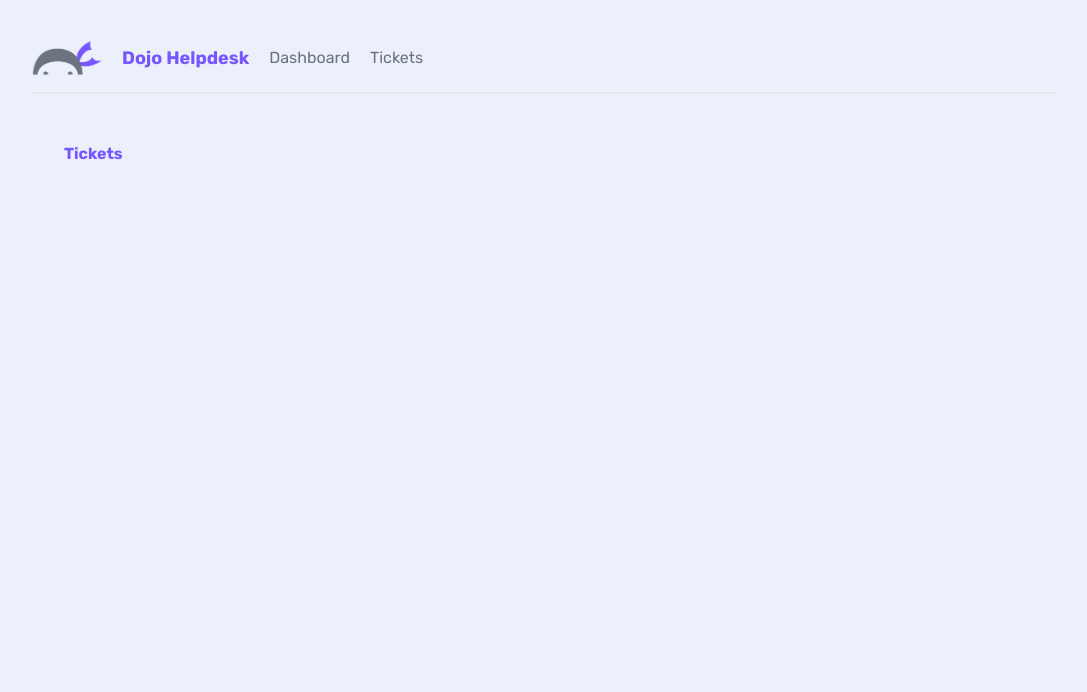
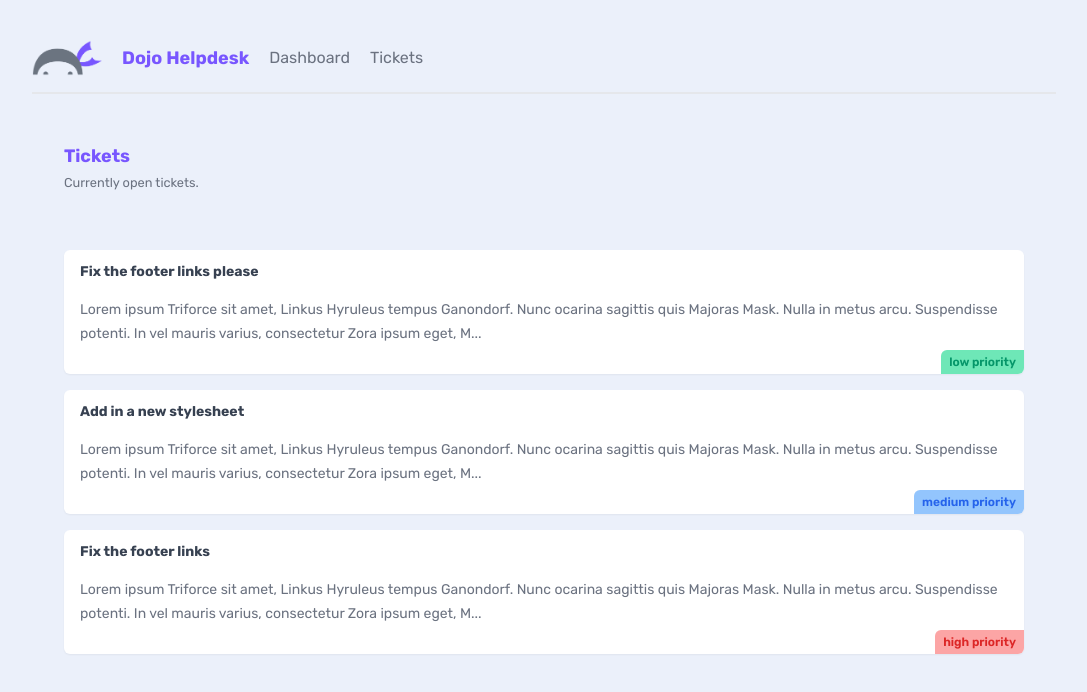
Before and after one commit to craigdev937/next1test, a Next.js app: page /tickets in a window 1280 px wide. Shown: the top 692 px of the page, without its empty margins (96-1183 px from the left). Built offline with nearby package versions, Linux system fonts and the light colour scheme; data requests are answered from the project's data file.

Commit message:
Created TicketList, Interfaces, and the Tickets page.

```diff
--- /dev/null
+++ b/_data/db.json
@@ -0,0 +1,25 @@
+{
+  "tickets": [
+    {
+      "id": "1",
+      "title": "Fix the footer links please",
+      "body": "Lorem ipsum Triforce sit amet, Linkus Hyruleus tempus Ganondorf. Nunc ocarina sagittis quis Majoras Mask. Nulla in metus arcu. Suspendisse potenti. In vel mauris varius, consectetur Zora ipsum eget, Master Sword porttitor urna. Fusce elementum urna elit, eget eleifend velit consectetur eget. Integer vel lobortis ipsum, vitae auctor Ocarina of Time. Donec sed urna dapibus, interdum magna a, eleifend magna. Curabitur tincidunt enim a neque volutpat. Phasellus auctor magna vel nunc pretium, ut volutpat justo tristique. Pellentesque cursus convallis mauris, in tempus enim tincidunt vitae.",
+      "priority": "low",
+      "user_email": "mario@netninja.dev"
+    },
+    {
+      "id": "2",
+      "title": "Add in a new stylesheet",
+      "body": "Lorem ipsum Triforce sit amet, Linkus Hyruleus tempus Ganondorf. Nunc ocarina sagittis quis Majoras Mask. Nulla in metus arcu. Suspendisse potenti. In vel mauris varius, consectetur Zora ipsum eget, Master Sword porttitor urna. Fusce elementum urna elit, eget eleifend velit consectetur eget. Integer vel lobortis ipsum, vitae auctor Ocarina of Time. Donec sed urna dapibus, interdum magna a, eleifend magna. Curabitur tincidunt enim a neque volutpat. Phasellus auctor magna vel nunc pretium, ut volutpat justo tristique. Pellentesque cursus convallis mauris, in tempus enim tincidunt vitae.",
+      "priority": "medium",
+      "user_email": "mario@netninja.dev"
+    },
+    {
+      "id": "3",
+      "title": "Fix the footer links",
+      "body": "Lorem ipsum Triforce sit amet, Linkus Hyruleus tempus Ganondorf. Nunc ocarina sagittis quis Majoras Mask. Nulla in metus arcu. Suspendisse potenti. In vel mauris varius, consectetur Zora ipsum eget, Master Sword porttitor urna. Fusce elementum urna elit, eget eleifend velit consectetur eget. Integer vel lobortis ipsum, vitae auctor Ocarina of Time. Donec sed urna dapibus, interdum magna a, eleifend magna. Curabitur tincidunt enim a neque volutpat. Phasellus auctor magna vel nunc pretium, ut volutpat justo tristique. Pellentesque cursus convallis mauris, in tempus enim tincidunt vitae.",
+      "priority": "high",
+      "user_email": "peach@netninja.dev"
+    }
+  ]
+}
--- a/package.json
+++ b/package.json
@@ -6,7 +6,8 @@
   "scripts": {
     "dev": "next dev -p 8080",
     "build": "next build",
-    "start": "next start"
+    "start": "next start",
+    "server": "npx json-server --watch _data/db.json --port 5000"
   },
   "keywords": [],
   "author": "",
@@ -21,6 +22,7 @@
     "@types/react": "^18.2.39",
     "@types/react-dom": "^18.2.17",
     "autoprefixer": "^10.4.16",
+    "json-server": "^0.17.4",
     "postcss": "^8.4.32",
     "tailwindcss": "^3.3.6",
     "typescript": "^5.3.2"
--- /dev/null
+++ b/src/app/tickets/TicketList.tsx
@@ -0,0 +1,40 @@
+import React from "react";
+import { ITic } from "../../models/Interfaces";
+const URL = "http://localhost:5000/tickets";
+
+async function getTickets():Promise <ITic[]> {
+    const res: Response = await fetch(URL, {
+        next: {
+            revalidate: 0
+        }
+    });
+    if (!res.ok) throw new Error(res.statusText);
+    const data = await res.json();
+    return [...data];
+};
+
+export default async function TicketList() {
+    const tickets = await getTickets();
+
+    return (
+        <React.Fragment>
+            {tickets.map((ticket) => (
+                <aside
+                    key={ticket.id}
+                    className="card my-5"
+                >
+                    <h3>{ticket.title}</h3>
+                    <p>{ticket.body.slice(0, 200)}...</p>
+                    <div
+                        className={`pill ${ticket.priority}`}
+                    >
+                        {ticket.priority} priority
+                    </div>
+                </aside>
+            ))}
+            {tickets.length === 0 && (
+                <p className="text-center">There are no open tickets</p>
+            )}
+        </React.Fragment>
+    );
+};
--- a/src/app/tickets/page.tsx
+++ b/src/app/tickets/page.tsx
@@ -1,9 +1,16 @@
 import React from "react";
+import TicketList from "./TicketList";
 
 export default function Tickets() {
     return (
         <main>
-            <h2>Tickets</h2>
+            <nav>
+                <div>
+                    <h2>Tickets</h2>
+                    <p><small>Currently open tickets.</small></p>
+                </div>
+            </nav>
+            <TicketList />
         </main>
     );
 };
--- /dev/null
+++ b/src/models/Interfaces.ts
@@ -0,0 +1,7 @@
+export interface ITic {
+    id: string,
+    title: string,
+    body: string,
+    priority: string,
+    user_email: string
+};
```
Also changed, not shown: 1 other file (tests, documents, lock files or other folders).
